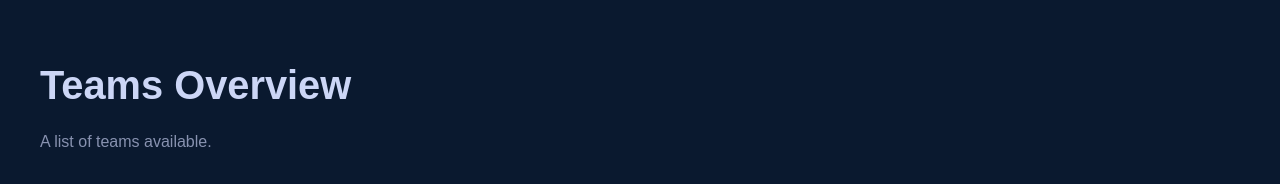
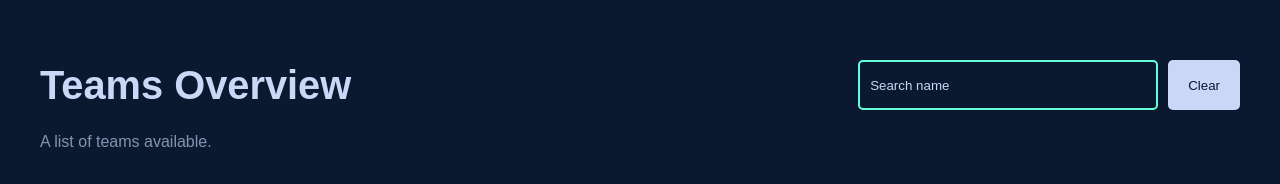
Before and after one commit to przemekpiwek/Tempo-Przemek, a React (Create React App) app in the folder client/: page /teams in a window 1280 px wide. Shown: the top 184 px of the page. Built offline with nearby package versions, Linux system fonts and the light colour scheme; no server answers.

Commit message:
F: Filter working

```diff
--- /dev/null
+++ b/client/src/components/Button.js
@@ -0,0 +1,24 @@
+import React from "react";
+import styled from "styled-components";
+
+const Button = ({ content, onClick }) => {
+  return <StyledButton onClick={onClick}>{content}</StyledButton>;
+};
+
+const StyledButton = styled.button`
+  background-color: var(--text);
+  color: var(--background);
+  border-radius: 5px;
+  margin-left: 10px;
+  border: 0px;
+  padding: 10px 20px;
+  height: var(--min-button-height);
+
+  &:hover {
+    cursor: pointer;
+    background-color: var(--text-secondary);
+    color: var(--accent);
+  }
+`;
+
+export default Button;
--- /dev/null
+++ b/client/src/components/TextInput.js
@@ -0,0 +1,42 @@
+import React from "react";
+import styled from "styled-components";
+
+const TextInput = ({ value, SetValue }) => {
+  return (
+    <Input
+      type="text"
+      value={value}
+      placeholder="Search name"
+      onChange={(ev) => {
+        SetValue(ev.target.value);
+      }}
+    />
+  );
+};
+
+const Input = styled.input`
+  border: 2px solid #eaeaea;
+  color: var(--text);
+  background-color: var(--background);
+  width: 300px;
+  border-radius: 5px;
+  border-color: var(--accent);
+  padding-left: 10px;
+  height: var(--min-input-height);
+
+  &::placeholder {
+    color: var(--text);
+  }
+
+  &:active {
+    outline: none;
+    outline-width: 0px;
+  }
+
+  &:focus {
+    outline: none;
+    outline-width: 0px;
+  }
+`;
+
+export default TextInput;
--- /dev/null
+++ b/client/src/containers/TextInputContainer.js
@@ -0,0 +1,32 @@
+import React, { useState } from "react";
+import TextInput from "../components/TextInput";
+import styled from "styled-components";
+import Button from "../components/Button";
+
+const TextInputContainer = ({ tableRows, setTableRows }) => {
+  const [value, SetValue] = useState("");
+
+  const buttonOnClick = () => {
+    SetValue("");
+  };
+
+  React.useEffect(() => {
+    const filteredRows = tableRows.filter((row) => {
+      return row?.name?.toLowerCase().includes(value);
+    });
+    setTableRows([...filteredRows]);
+  }, [value, tableRows, setTableRows]);
+
+  return (
+    <TextInputWrapper>
+      <TextInput value={value} SetValue={SetValue} />
+      <Button content={"Clear"} onClick={buttonOnClick} />
+    </TextInputWrapper>
+  );
+};
+
+const TextInputWrapper = styled.div`
+  display: flex;
+`;
+
+export default TextInputContainer;
--- a/client/src/pages/TeamsOverview.js
+++ b/client/src/pages/TeamsOverview.js
@@ -1,26 +1,43 @@
-import React, { useContext } from "react";
+import React, { useState, useContext, useEffect } from "react";
 import PageTitle from "../components/PageTitle";
 import styled from "styled-components";
 import Table from "../components/Table/Table";
 import { TEAMS_TABLE_HEADERS } from "../utils/helpers";
 import { TeamsUsersDataContext } from "../context";
+import TextInputContainer from "../containers/TextInputContainer";
 
 const TeamsOverview = () => {
   const [state] = useContext(TeamsUsersDataContext);
   const { teamInfo } = state;
+  const [suggestedTeamRows, SetSuggestedTeamRows] = useState([]);
+
+  useEffect(() => {
+    SetSuggestedTeamRows([...teamInfo]);
+  }, [teamInfo]);
 
   return (
     <TeamsOverviewWrapper>
-      <PageTitle content={"Teams Overview"} />
+      <HeaderWrapper>
+        <PageTitle content={"Teams Overview"} />
+        <TextInputContainer
+          tableRows={teamInfo}
+          setTableRows={SetSuggestedTeamRows}
+        />
+      </HeaderWrapper>
       <DescriptionText>A list of teams available.</DescriptionText>
       <Table
         headers={TEAMS_TABLE_HEADERS}
-        rows={teamInfo}
+        rows={suggestedTeamRows}
         isTeamsTable={true}
       />
     </TeamsOverviewWrapper>
   );
 };
+
+const HeaderWrapper = styled.div`
+  display: flex;
+  justify-content: space-between;
+`;
 
 const TeamsOverviewWrapper = styled.div`
   display: flex;
--- a/client/src/pages/UserDetails.js
+++ b/client/src/pages/UserDetails.js
@@ -1,10 +1,11 @@
-import React, { useContext } from "react";
+import React, { useContext, useState } from "react";
 import PageTitle from "../components/PageTitle";
 import styled from "styled-components";
 import Table from "../components/Table/Table";
 import { USERS_TABLE_HEADERS, findTeamName } from "../utils/helpers";
 import { TeamsUsersDataContext } from "../context";
 import { useHistory } from "react-router-dom";
+import TextInputContainer from "../containers/TextInputContainer";
 
 const UserDetails = () => {
   const [state] = useContext(TeamsUsersDataContext);
@@ -15,20 +16,35 @@ const UserDetails = () => {
 
   const { userInfo } = state;
 
+  const [suggestedUserRows, SetSuggestedUserRows] = useState([]);
+
   return (
     <UserDetailsWrapper>
-      {!!teamName && <PageTitle content={`${teamName}'s Users`} />}
+      {!!teamName && (
+        <HeaderWrapper>
+          <PageTitle content={`${teamName}'s Users`} />
+          <TextInputContainer
+            tableRows={userInfo}
+            setTableRows={SetSuggestedUserRows}
+          />
+        </HeaderWrapper>
+      )}
       <DescriptionText>
         A list of all members that belong to this team.
       </DescriptionText>
       <Table
         headers={USERS_TABLE_HEADERS}
-        rows={userInfo}
+        rows={suggestedUserRows}
         isTeamsTable={false}
       />
     </UserDetailsWrapper>
   );
 };
+
+const HeaderWrapper = styled.div`
+  display: flex;
+  justify-content: space-between;
+`;
 
 const UserDetailsWrapper = styled.div`
   display: flex;
--- a/client/src/styles/GlobalStyles.js
+++ b/client/src/styles/GlobalStyles.js
@@ -67,6 +67,8 @@ html{
     --accent: #64FFD9;
     --background: #0A192F;
     --secondary-background: #172A45;
+	--min-input-height: 50px;
+	--min-button-height: 50px;
 }
 p {margin-bottom: 1rem;}
 
```
Also changed, not shown: client/src/components/Input.js (deleted).
